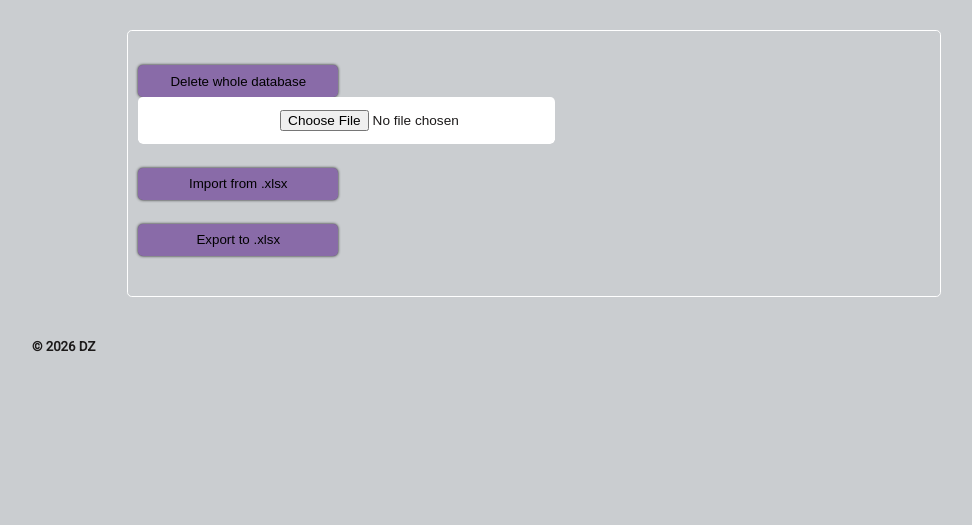
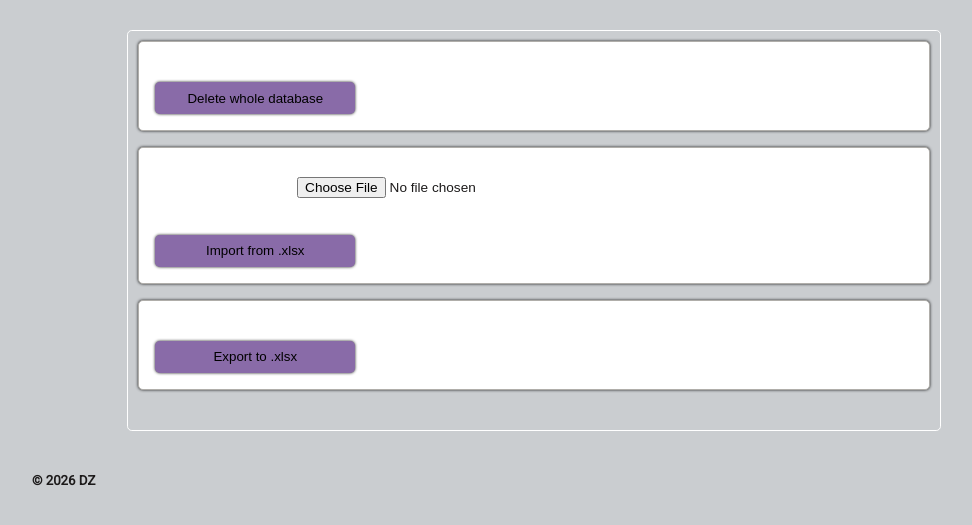
Before and after one commit to Sunzheini/ohmi_audit, a Django app: page /db/ in a window 1280 px wide. Shown: the part 203-728 px from the top of the page, without its empty margins (106-1078 px from the left). Run offline with Django 5.2, Linux system fonts and the light colour scheme; the visitor is signed in with stand-in values (Sample User, id 1); parts of the project's set-up code (start-up, migrations or seed data) failed here and were passed over; some libraries are stand-ins or nearby versions.

Commit message:
Refactor database management forms for improved structure and styling

```diff
--- a/static/css/components/forms.css
+++ b/static/css/components/forms.css
@@ -39,3 +39,16 @@ form label .asteriskField {
     color: #d32f2f;
     margin-left: 0.25rem;
 }
+
+/* DB Management Forms only */
+.db-management-form {
+    padding: 1rem;
+    border: var(--table-row-border);
+    border-radius: var(--table-border-radius);
+    box-shadow: var(--box-shadow-style);
+    background-color: var(--clr-table-row-odd-background-color);
+}
+
+.db-management-form + .db-management-form {
+    margin-top: 1rem;
+}
--- a/templates/includes/db_content_container.html
+++ b/templates/includes/db_content_container.html
@@ -3,7 +3,7 @@
 <div class="content-container-wrapper">
 {% if request.user.is_authenticated %}
     <div class="content-container-wrapper-top">
-        <form method="POST" id="custom_form">
+        <form method="POST" id="delete_db_form" class="db-management-form">
             {% csrf_token %}
             <table>
                 {% for field in delete_db_form %}
@@ -18,7 +18,7 @@
 
         {#---#}
 
-        <form method="POST" enctype="multipart/form-data" id="custom_form">
+        <form method="POST" enctype="multipart/form-data" id="import_db_form" class="db-management-form">
             {% csrf_token %}
             <table>
                 {% for field in import_db_form %}
@@ -33,7 +33,7 @@
 
         {#---#}
 
-        <form method="POST" id="custom_form">
+        <form method="POST" id="export_db_form" class="db-management-form">
             {% csrf_token %}
             <table>
                 {% for field in export_db_form %}
```
